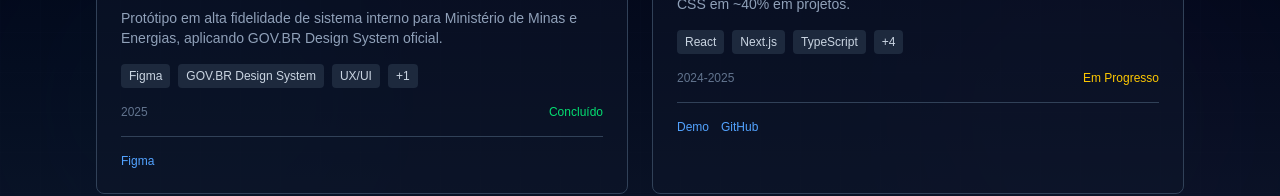
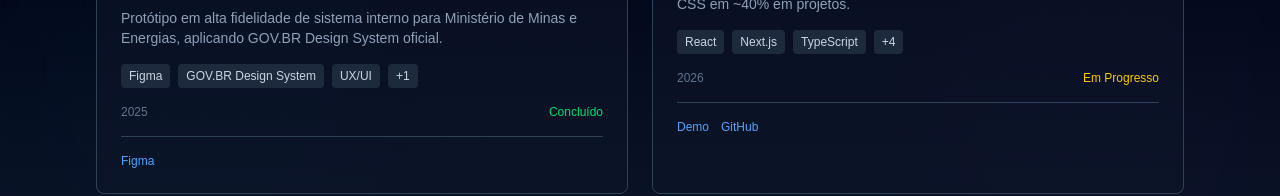
Before and after one commit to Husty-09/portifolio, a Next.js app: page / in a window 1280 px wide. Shown: the part 488-684 px from the top of the page. Built offline with nearby package versions, Linux system fonts and the light colour scheme.

Commit message:
chore: atualizar anos dos projetos

```diff
--- a/data/projects.ts
+++ b/data/projects.ts
@@ -53,7 +53,7 @@ export const projects: Project[] = [
       demo: 'https://hustycore.vercel.app/pt',
       github: 'https://github.com/Husty-09/HustyCore',
     },
-    year: '2024-2025',
+    year: '2026',
     status: 'in-progress',
   },
   {
@@ -77,7 +77,7 @@ export const projects: Project[] = [
       demo: 'https://sudoku-husty.vercel.app',
       github: 'https://github.com/Husty-09/HustySudoku',
     },
-    year: '2024',
+    year: '2026',
     status: 'completed',
   },
   {
@@ -101,7 +101,7 @@ export const projects: Project[] = [
       demo: 'https://govdata-br.vercel.app',
       github: 'https://github.com/Husty-09/GovData-BR',
     },
-    year: '2024-2025',
+    year: '2026',
     status: 'in-progress',
   },
 ];
```
